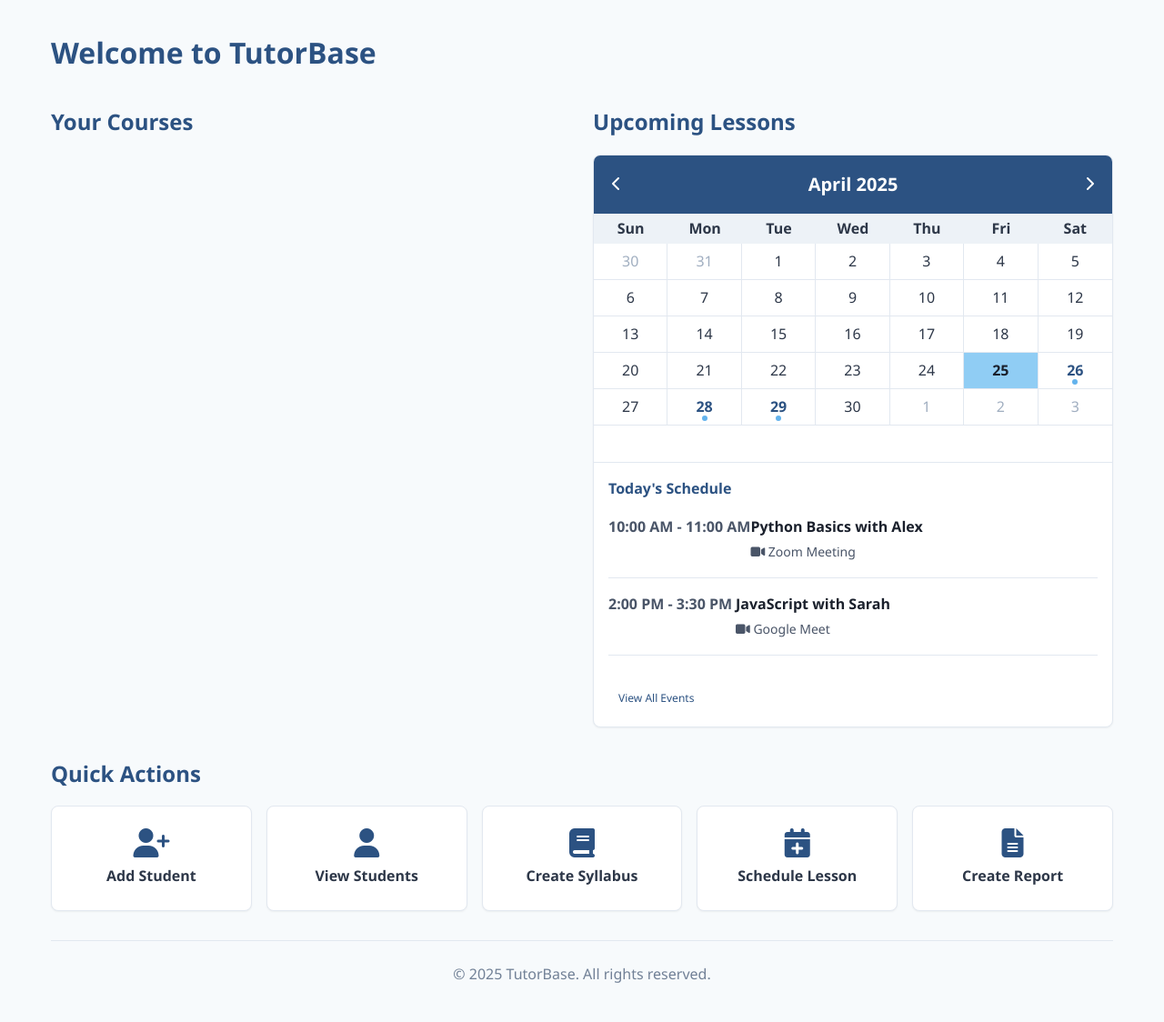
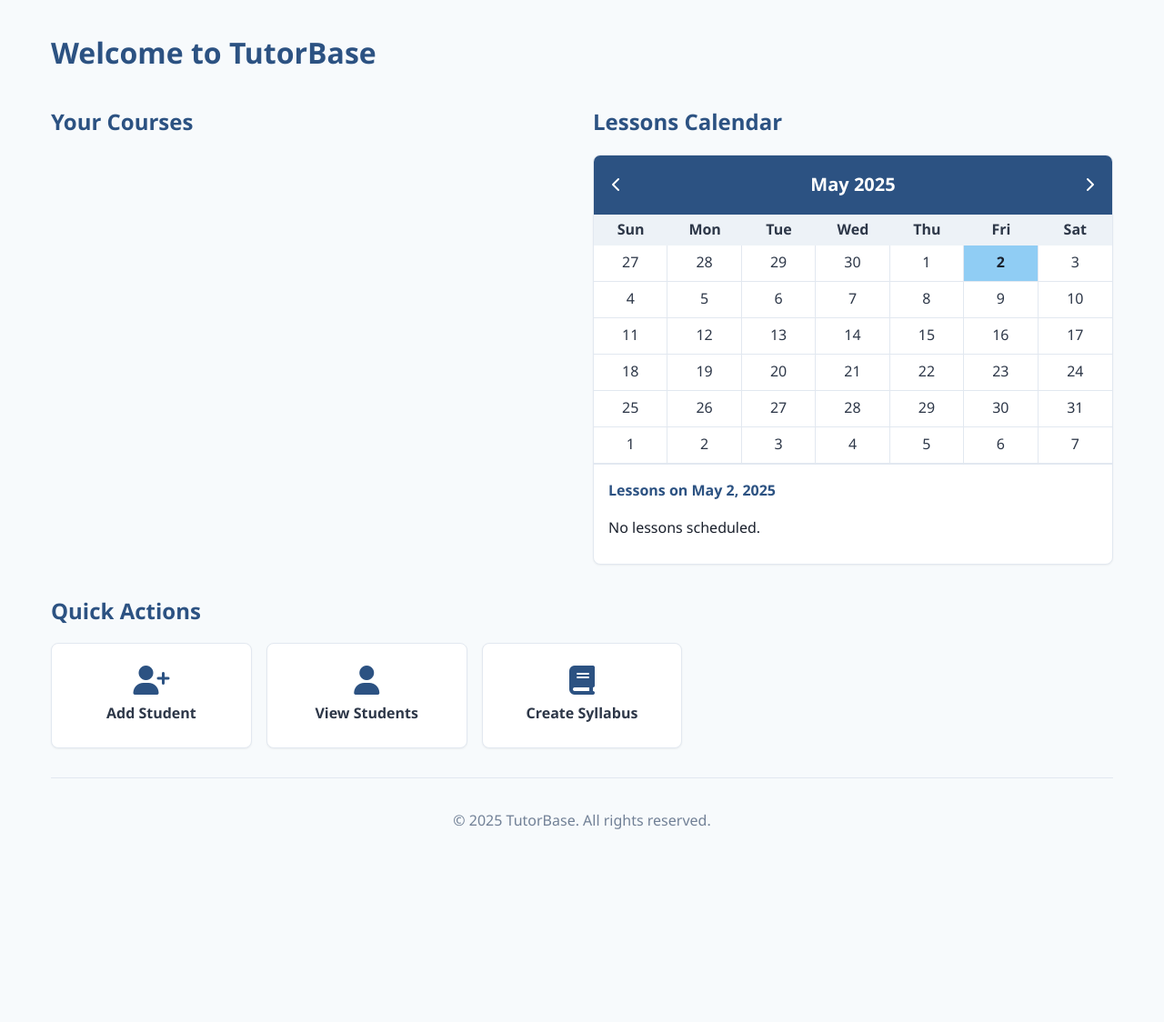
Before and after one commit to Asuka1010/TutorBase, a Django app: page / in a window 1280 px wide. Shown: the part 109-1233 px from the top of the page at 91% size. After the commit the page ends 1021 px from the top, so only its background shows below. Run offline with Django 5.2, Linux system fonts and the light colour scheme; the visitor is signed in with stand-in values (Sample User, id 1); data that the repository does not hold is empty; some libraries are stand-ins or nearby versions.

Commit message:
Lesson Plans

```diff
--- a/apps/tutor/admin.py
+++ b/apps/tutor/admin.py
@@ -1,6 +1,7 @@
 from django.contrib import admin
-from .models import Student, Section
+from .models import Student, Section, Lesson
 
 # Register your models here.
 admin.site.register(Student)
 admin.site.register(Section)
+admin.site.register(Lesson)
--- a/apps/tutor/templates/home.html
+++ b/apps/tutor/templates/home.html
@@ -27,85 +27,56 @@
 
                 <!-- Calendar Section -->
                 <section class="calendar-section">
-                    <h2 class="section-title">Upcoming Lessons</h2>
+                    <h2 class="section-title">Lessons Calendar</h2>
                     <div class="card calendar-card">
-                        <div class="calendar-header">
-                            <button class="calendar-nav-btn"><i class="fas fa-chevron-left"></i></button>
-                            <h3 class="calendar-month">April 2025</h3>
-                            <button class="calendar-nav-btn"><i class="fas fa-chevron-right"></i></button>
+                        <div class="calendar-header d-flex justify-content-between align-items-center">
+                            <a href="?month={{ month|add:"-1" }}&year={{ year }}" class="calendar-nav-btn">
+                                <i class="fas fa-chevron-left"></i>
+                            </a>
+                            <h3 class="calendar-month">{{ calendar_month_name }}</h3>
+                            <a href="?month={{ month|add:"1" }}&year={{ year }}" class="calendar-nav-btn">
+                                <i class="fas fa-chevron-right"></i>
+                            </a>
                         </div>
-                        <div class="calendar-weekdays">
-                            <div>Sun</div>
-                            <div>Mon</div>
-                            <div>Tue</div>
-                            <div>Wed</div>
-                            <div>Thu</div>
-                            <div>Fri</div>
-                            <div>Sat</div>
+
+                        <div class="calendar-weekdays d-flex justify-content-between">
+                            <div>Sun</div><div>Mon</div><div>Tue</div>
+                            <div>Wed</div><div>Thu</div><div>Fri</div><div>Sat</div>
                         </div>
-                        <div class="calendar-days">
-                            <div class="calendar-day prev-month">30</div>
-                            <div class="calendar-day prev-month">31</div>
-                            <div class="calendar-day">1</div>
-                            <div class="calendar-day">2</div>
-                            <div class="calendar-day">3</div>
-                            <div class="calendar-day">4</div>
-                            <div class="calendar-day">5</div>
-                            <div class="calendar-day">6</div>
-                            <div class="calendar-day">7</div>
-                            <div class="calendar-day">8</div>
-                            <div class="calendar-day">9</div>
-                            <div class="calendar-day">10</div>
-                            <div class="calendar-day">11</div>
-                            <div class="calendar-day">12</div>
-                            <div class="calendar-day">13</div>
-                            <div class="calendar-day">14</div>
-                            <div class="calendar-day">15</div>
-                            <div class="calendar-day">16</div>
-                            <div class="calendar-day">17</div>
-                            <div class="calendar-day">18</div>
-                            <div class="calendar-day">19</div>
-                            <div class="calendar-day">20</div>
-                            <div class="calendar-day">21</div>
-                            <div class="calendar-day">22</div>
-                            <div class="calendar-day">23</div>
-                            <div class="calendar-day">24</div>
-                            <div class="calendar-day current-day">25</div>
-                            <div class="calendar-day has-event">26
-                                <span class="event-dot"></span>
-                            </div>
-                            <div class="calendar-day">27</div>
-                            <div class="calendar-day has-event">28
-                                <span class="event-dot"></span>
-                            </div>
-                            <div class="calendar-day has-event">29
-                                <span class="event-dot"></span>
-                            </div>
-                            <div class="calendar-day">30</div>
-                            <div class="calendar-day next-month">1</div>
-                            <div class="calendar-day next-month">2</div>
-                            <div class="calendar-day next-month">3</div>
+
+                        <div class="calendar-days d-flex flex-wrap">
+                            {% for week in calendar_weeks %}
+                                {% for day in week %}
+                                    <a href="?year={{ day.date.year }}&month={{ day.date.month }}&date={{ day.date|date:'Y-m-d' }}"
+                                       class="calendar-day {% if not day.in_current_month %}text-muted{% endif %}
+                                                           {% if day.is_today %}current-day{% endif %}
+                                                           {% if day.has_event %}has-event{% endif %}">
+                                        {{ day.date.day }}
+                                        {% if day.has_event %}
+                                            <span class="event-dot"></span>
+                                        {% endif %}
+                                    </a>
+                                {% endfor %}
+                            {% endfor %}
                         </div>
-                        <div class="upcoming-events">
-                            <h4>Today's Schedule</h4>
-                            <div class="event">
-                                <div class="event-time">10:00 AM - 11:00 AM</div>
-                                <div class="event-details">
-                                    <div class="event-title">Python Basics with Alex</div>
-                                    <div class="event-location"><i class="fas fa-video"></i> Zoom Meeting</div>
+
+                        <div class="upcoming-events mt-4">
+                            <h4>Lessons on {{ selected_date|date:"F j, Y" }}</h4>
+                            {% for lesson in lessons_for_selected_day %}
+                                <div class="event mb-2">
+                                    <div class="event-time">{{ lesson.date|time:"g:i A" }}</div>
+                                    <div class="event-details">
+                                        <div class="event-title">{{ lesson.name }}</div>
+                                        <div class="event-topic">{{ lesson.topic }}</div>
+                                    </div>
                                 </div>
-                            </div>
-                            <div class="event">
-                                <div class="event-time">2:00 PM - 3:30 PM</div>
-                                <div class="event-details">
-                                    <div class="event-title">JavaScript with Sarah</div>
-                                    <div class="event-location"><i class="fas fa-video"></i> Google Meet</div>
-                                </div>
-                            </div>
-                            <a href="#" class="btn btn-outline btn-sm view-all-btn">View All Events</a>
+                            {% empty %}
+                                <p>No lessons scheduled.</p>
+                            {% endfor %}
                         </div>
                     </div>
                 </section>
+
             </div>
 
             <!-- Quick Actions Section -->
@@ -124,14 +95,14 @@
                         <i class="fas fa-book"></i>
                         <span>Create Syllabus</span>
                     </a>
-                    <a href="#" class="quick-action-card">
+                    <!--<a href="#" class="quick-action-card">
                         <i class="fas fa-calendar-plus"></i>
                         <span>Schedule Lesson</span>
                     </a>
                     <a href="#" class="quick-action-card">
                         <i class="fas fa-file-alt"></i>
                         <span>Create Report</span>
-                    </a>
+                    </a>-->
                 </div>
             </section>
 {% endblock %}
--- a/apps/tutor/templates/sections/section_detail.html
+++ b/apps/tutor/templates/sections/section_detail.html
@@ -44,6 +44,10 @@
                           {% csrf_token %}
                           <button type="submit" class="btn btn-info"><i class="fas fa-edit"></i> Regenerate Syllabus</button>
                         </form>
+                        <a href="{% url 'lesson_list' section.id %}" class="btn btn-primary mb-3">
+                          <i class="fas fa-rectangle-list"></i> Lessons
+                        </a>
+
                     </div>
                     <!--div>
                         <button class="btn btn-outline">
--- a/apps/tutor/urls.py
+++ b/apps/tutor/urls.py
@@ -12,6 +12,12 @@
     SectionDetailView,
     SectionUpdateView,
     GenerateSyllabusView,
+    StartLessonWizardView,
+    LessonListView,
+    LessonUpdateView,
+    GenerateLessonPlanView,
+    LessonDetailView,
+    CalendarPartialView,
 )
 from .class_start_views import StartSectionWizardView
 
@@ -29,5 +35,10 @@
     path('sections/<int:pk>/delete/', SectionDeleteView.as_view(), name='section_delete'),
     path('sections/<int:pk>/generate_syllabus/', GenerateSyllabusView.as_view(), name='generate_syllabus'),
     path('sections/start/<int:step>/', StartSectionWizardView.as_view(), name='start_section'),
-
+    path('sections/<int:section_id>/lessons/start/<int:step>/', StartLessonWizardView.as_view(), name='start_lesson'),
+    path('sections/<int:section_id>/lessons/', LessonListView.as_view(), name='lesson_list'),
+    path('lessons/<int:pk>/edit/', LessonUpdateView.as_view(), name='lesson_edit'),
+    path('lessons/<int:pk>/generate-plan/', GenerateLessonPlanView.as_view(), name='generate_lesson_plan'),
+    path('lessons/<int:pk>/', LessonDetailView.as_view(), name='lesson_detail'),
+    path('calendar/partial/', CalendarPartialView.as_view(), name='calendar_partial'),
 ]
--- a/apps/tutor/views.py
+++ b/apps/tutor/views.py
@@ -2,10 +2,12 @@
 from django.views.generic import ListView, DetailView, TemplateView, RedirectView, UpdateView, FormView, CreateView, DeleteView
 from django.contrib.auth.mixins import LoginRequiredMixin, UserPassesTestMixin
 from django.urls import reverse_lazy
-from .models import Student, Section
-from .forms import StudentForm, SectionForm
+from .models import Student, Section, Lesson
+from .forms import StudentForm, SectionForm, LessonStep1Form, LessonStep2Form, LessonForm
 from django.views import View
 from django.contrib import messages
+from datetime import datetime, timedelta
+from django.utils import timezone
 
 
 class HomeView(TemplateView):
@@ -13,9 +15,82 @@
 
     def get_context_data(self, **kwargs):
         context = super().get_context_data(**kwargs)
+
         if self.request.user.is_authenticated:
             context['sections'] = Section.objects.filter(tutor=self.request.user)
+
+            today = timezone.localtime().date()
+            year = int(self.request.GET.get('year', today.year))
+            month = int(self.request.GET.get('month', today.month))
+            selected_date_str = self.request.GET.get('date')
+            selected_date = datetime.strptime(selected_date_str, "%Y-%m-%d").date() if selected_date_str else today
+
+            # Month metadata
+            context['year'] = year
+            context['month'] = month
+            context['calendar_month_name'] = datetime(year, month, 1).strftime('%B %Y')
+
+            # Lessons
+            lessons = Lesson.objects.filter(
+                section__tutor=self.request.user,
+                date__year=year,
+                date__month=month
+            )
+
+            # Lessons for selected date
+            context['selected_date'] = selected_date
+            context['lessons_for_selected_day'] = Lesson.objects.filter(
+                section__tutor=self.request.user,
+                date__date=selected_date
+            ).order_by('date')
+
+            # Build calendar grid (weeks of [date, is_current_month, has_lessons])
+            first_of_month = datetime(year, month, 1).date()
+            start_day = first_of_month - timedelta(days=first_of_month.weekday() + 1 if first_of_month.weekday() != 6 else 0)
+            calendar_days = []
+            for week in range(6):
+                week_days = []
+                for day in range(7):
+                    date = start_day + timedelta(days=week * 7 + day)
+                    has_event = lessons.filter(date__date=date).exists()
+                    week_days.append({
+                        'date': date,
+                        'in_current_month': date.month == month,
+                        'is_today': date == today,
+                        'has_event': has_event,
+                    })
+                calendar_days.append(week_days)
+
+            context['calendar_weeks'] = calendar_days
+
         return context
+
+
+class CalendarPartialView(LoginRequiredMixin, View):
+    def get(self, request):
+        year = int(request.GET.get('year'))
+        month = int(request.GET.get('month'))
+
+        today = timezone.localtime().date()
+        lessons = Lesson.objects.filter(
+            section__tutor=request.user,
+            date__year=year,
+            date__month=month
+        )
+
+        lessons_by_day = {}
+        for lesson in lessons:
+            lessons_by_day.setdefault(lesson.date.day, []).append(lesson)
+
+        calendar_weeks = get_calendar_weeks(year, month)
+
+        return render(request, 'partials/calendar.html', {
+            'calendar_weeks': calendar_weeks,
+            'lessons_by_day': lessons_by_day,
+            'today': today
+        })
+
+
 
 
 class StudentListView(LoginRequiredMixin, ListView):
@@ -163,3 +238,142 @@
     def test_func(self):
         section = get_object_or_404(Section, pk=self.kwargs['pk'])
         return section.tutor == self.request.user
+
+
+class StartLessonWizardView(LoginRequiredMixin, View):
+    def get_section(self, request, section_id):
+        return get_object_or_404(Section, id=section_id, tutor=request.user)
+
+    def get_lesson(self, request):
+        lesson_id = request.session.get('lesson_id')
+        if lesson_id:
+            return get_object_or_404(Lesson, id=lesson_id, section__tutor=request.user)
+        return None
+
+    def get(self, request, section_id, step):
+        section = self.get_section(request, section_id)
+        step = int(step)
+        lesson = self.get_lesson(request)
+
+        print('get', step)
+
+        # Step 1: basic info
+        if step == 1:
+            form = LessonStep1Form(instance=lesson)
+
+        # Step 2: optional info
+        elif step == 2:
+            form = LessonStep2Form(instance=lesson)
+
+        # Step 3+: student edits
+        else:
+            students = list(section.students.all())
+            index = step - 3
+
+            if index >= len(students):
+                # Final step: generate plan and redirect
+                lesson.lesson_plan = f"Lesson Plan for {lesson.name} on {lesson.topic}."
+                lesson.save()
+                request.session.pop('lesson_id', None)
+                return redirect('section_detail', pk=section.id)
+
+            student = students[index]
+            form = StudentForm(instance=student)
+
+        return render(request, f'lessons/start_lesson_step.html', {
+            'form': form,
+            'step': step,
+            'section': section,
+        })
+
+    def post(self, request, section_id, step):
+        section = self.get_section(request, section_id)
+        step = int(step)
+        lesson = self.get_lesson(request)
+
+        print('post', step)
+
+        if step == 1:
+            form = LessonStep1Form(request.POST, instance=lesson)
+            if form.is_valid():
+                new_lesson = form.save(commit=False)
+                new_lesson.section = section
+                new_lesson.save()
+                request.session['lesson_id'] = new_lesson.id
+                return redirect('start_lesson', section_id=section.id, step=2)
+
+        elif step == 2:
+            form = LessonStep2Form(request.POST, instance=lesson)
+            if form.is_valid():
+                form.save()
+                return redirect('start_lesson', section_id=section.id, step=3)
+
+        else:
+            students = list(section.students.all())
+            index = step - 3
+            if index >= len(students):
+                return redirect('start_lesson', section_id=section.id, step=step + 1)
+
+            student = students[index]
+            form = StudentForm(request.POST, instance=student)
+            if form.is_valid():
+                form.save()
+                return redirect('start_lesson', section_id=section.id, step=step + 1)
+
+        return render(request, f'lessons/start_lesson_step.html', {
+            'form': form,
+            'step': step,
+            'section': section,
+        })
+
+
+class LessonListView(LoginRequiredMixin, UserPassesTestMixin, View):
+    def get(self, request, section_id):
+        section = get_object_or_404(Section, id=section_id, tutor=request.user)
+        lessons = section.lessons.all().order_by('date')
+        return render(request, 'lessons/lesson_list.html', {
+            'section': section,
+            'lessons': lessons
+        })
+
+    def test_func(self):
+        section = get_object_or_404(Section, id=self.kwargs['section_id'])
+        return section.tutor == self.request.user
+
+
+class LessonUpdateView(LoginRequiredMixin, UserPassesTestMixin, UpdateView):
+    model = Lesson
+    form_class = LessonForm
+    template_name = 'lessons/lesson_form.html'
+
+    def get_success_url(self):
+        return reverse_lazy('lesson_detail', kwargs={'pk': self.object.id})
+
+    def test_func(self):
+        return self.get_object().section.tutor == self.request.user
+
+
+class GenerateLessonPlanView(LoginRequiredMixin, UserPassesTestMixin, View):
+    def post(self, request, pk):
+        lesson = get_object_or_404(Lesson, pk=pk)
+
+        if lesson.section.tutor != request.user:
+            return self.handle_no_permission()
+
+        lesson.generate_lesson_plan()
+        messages.success(request, "Lesson plan regenerated!")
+
+        return redirect('lesson_detail', pk=lesson.id)
+
+    def test_func(self):
+        lesson = get_object_or_404(Lesson, pk=self.kwargs['pk'])
+        return lesson.section.tutor == self.request.user
+
+
+class LessonDetailView(LoginRequiredMixin, UserPassesTestMixin, DetailView):
+    model = Lesson
+    template_name = 'lessons/lesson_detail.html'
+    context_object_name = 'lesson'
+
+    def test_func(self):
+        return self.get_object().section.tutor == self.request.user
--- a/base_static/css/base.css
+++ b/base_static/css/base.css
@@ -56,6 +56,10 @@
         a {
             text-decoration: none;
             color: inherit;
+        }
+
+        p {
+            margin: 10px 0px;
         }
 
         /* Container */
```
Also changed, not shown: apps/tutor/forms.py (+33 -1 lines), apps/tutor/models.py (+38 -0 lines), apps/tutor/templates/lessons/lesson_detail.html (added, +39 -0 lines), apps/tutor/templates/lessons/lesson_form.html (added, +14 -0 lines), apps/tutor/templates/lessons/lesson_list.html (added, +42 -0 lines), apps/tutor/templates/lessons/start_lesson_step.html (added, +22 -0 lines), apps/tutor/templates/partials/calendar.html (added, +19 -0 lines), apps/users/templates/users/profile.html (+17 -11 lines), apps/tutor/migrations/0008_lesson.py (added).
